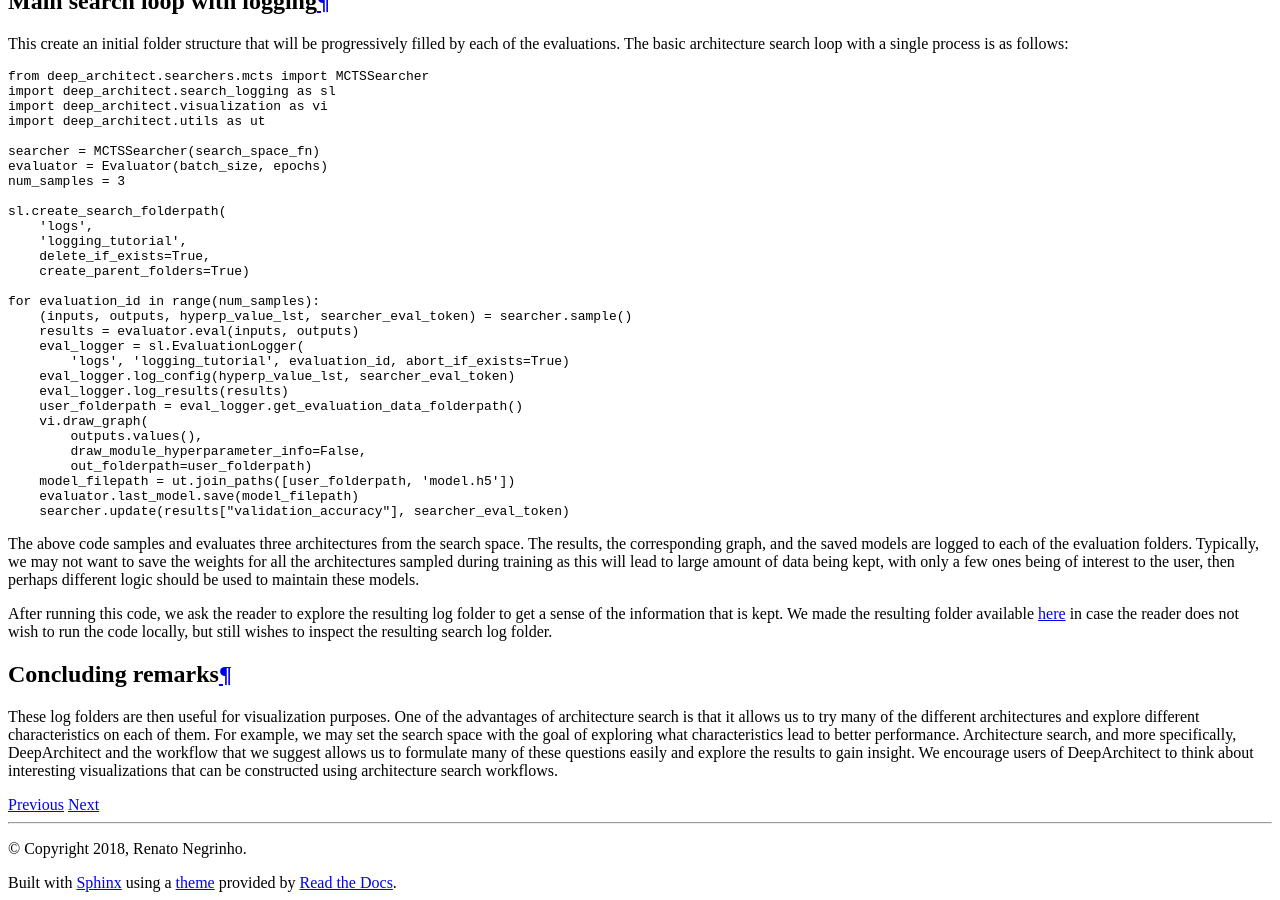
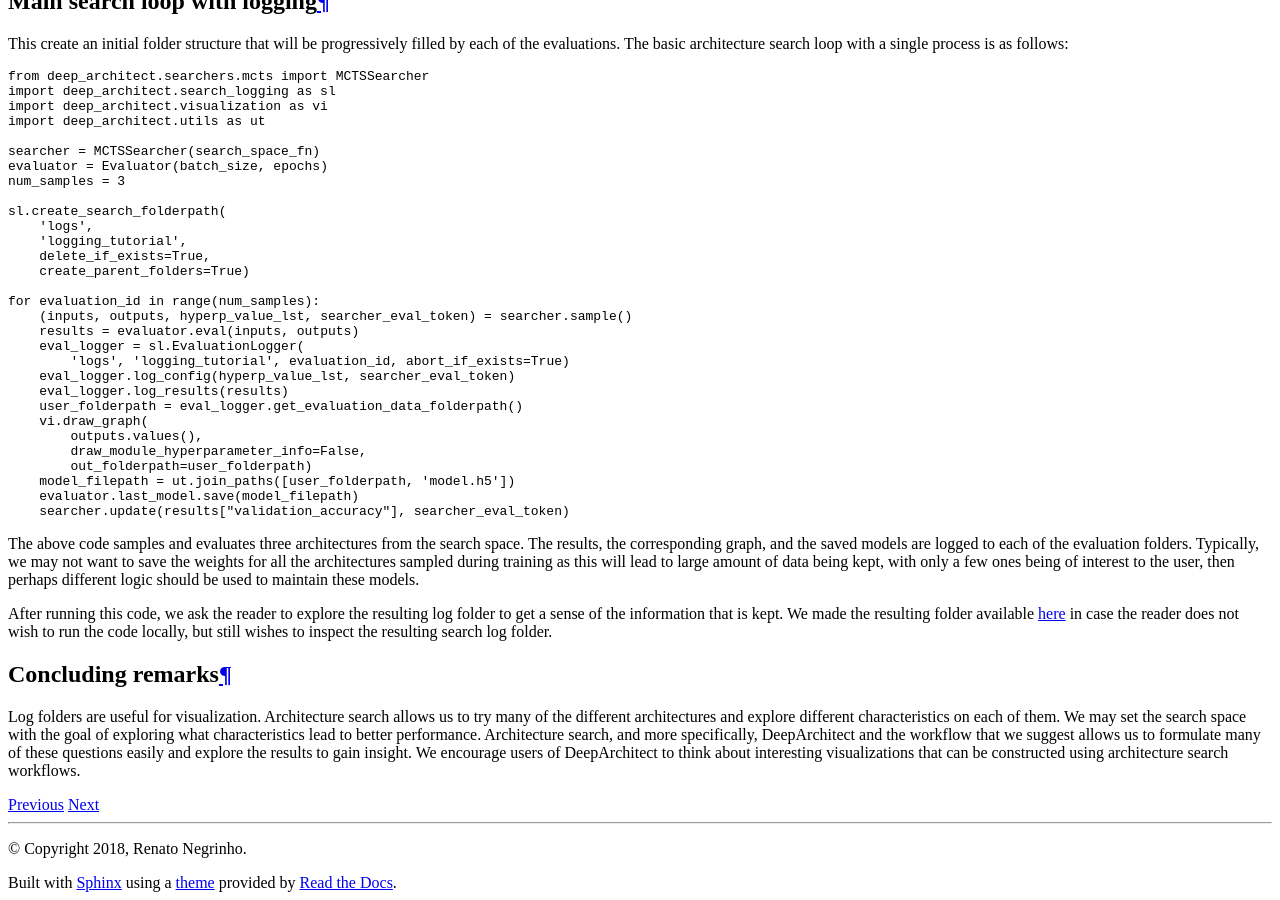
Before and after one commit to negrinho/deep_architect, a Sphinx documentation site: the page built from docs/source/tutorials/logging_and_visualization.rst, in a window 1280 px wide and 900 px high, scrolled down 3865 px. Built offline with Sphinx 7.4.7 and the Read the Docs theme 2.0.0, drawn with Linux system fonts in a browser that asks for light colours; pages that are not in the unit, such as notebooks, are missing from menus.

Commit message:
Updates to the last tutorial.

```diff
--- a/docs/source/tutorials/logging_and_visualization.rst
+++ b/docs/source/tutorials/logging_and_visualization.rst
@@ -285,10 +285,10 @@ search log folder.
 Concluding remarks
 ^^^^^^^^^^^^^^^^^^
 
-These log folders are then useful for visualization purposes. One of the
-advantages of architecture search is that it allows us to try many of the
+Log folders are useful for visualization.
+Architecture search allows us to try many of the
 different architectures and explore different characteristics on each of them.
-For example, we may set the search space with the goal of exploring what
+We may set the search space with the goal of exploring what
 characteristics lead to better performance. Architecture search, and
 more specifically, DeepArchitect and the workflow that we suggest allows us to
 formulate many of these questions easily and explore the results to gain insight.
```
